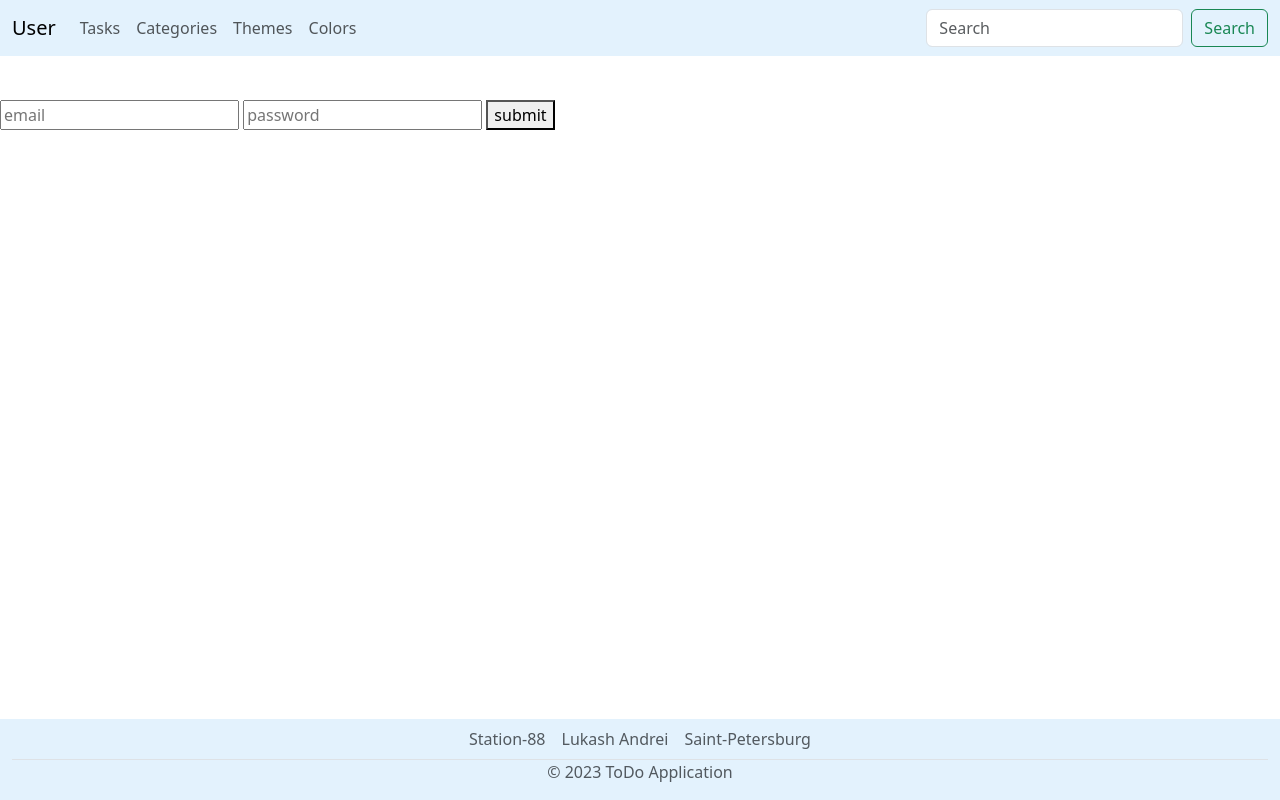
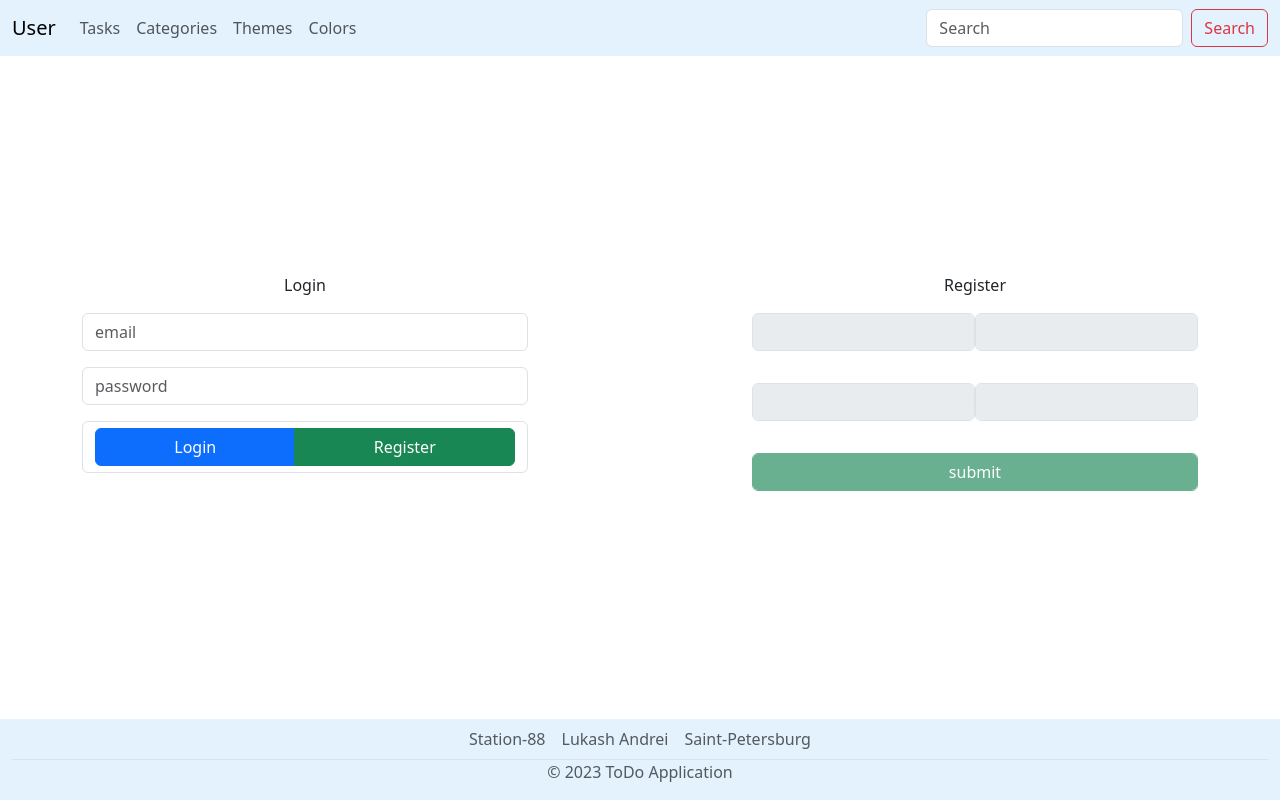
Before and after one commit to lukash-ST88/KanbanBoardToDo, a FastAPI app: page / in a window 1280 px wide. Run offline with FastAPI, Linux system fonts and the light colour scheme; parts of the project's set-up code (start-up, migrations or seed data) failed here and were passed over; some libraries are stand-ins or nearby versions.

Commit message:
form login, edit, register were corrected

```diff
--- a/todo_app/auth/models.py
+++ b/todo_app/auth/models.py
@@ -19,7 +19,7 @@ class User(SQLAlchemyBaseUserTable[int], Base):
 
     categories = relationship('Category', back_populates='user', cascade="all, delete", passive_deletes=True)
     tasks = relationship('Task', back_populates='user', cascade="all, delete", passive_deletes=True, lazy='selectin')
-    color = relationship('Color', back_populates='users')
+    color = relationship('Color', back_populates='users', lazy='selectin')
 
     @property
     def as_dict(self):
--- a/todo_app/main.py
+++ b/todo_app/main.py
@@ -86,7 +86,7 @@ async def authenticated_route(user: User = Depends(current_active_user)):
 
 #TODO: highlight selected item
 #TODO: slugify
-#TODO: celery - corutine to iterable
+#TODO: celery - corutine to iterable (refactor auth -> models -> color -> lazy=selectin)
 #TODO: tests
 
 #TODO: boostrap - forms - form control - Color
--- a/todo_app/templates/category_list.html
+++ b/todo_app/templates/category_list.html
@@ -1,4 +1,5 @@
 {% extends 'base.html' %}
+
 {% block content %}
 
 {% include 'include/category_forms.html' %}
--- a/todo_app/templates/include/navbar.html
+++ b/todo_app/templates/include/navbar.html
@@ -1,4 +1,4 @@
-<nav class="navbar navbar-expand-md fixed-top" style="background-color: #e3f2fd;">
+<nav class="navbar navbar-expand-md fixed-top " style="background-color: #e3f2fd;">
     <div class="container-fluid">
         {% if user %}
         <a class="navbar-brand nav-link" href="#" role="button" data-bs-toggle="dropdown" aria-expanded="false">
@@ -38,7 +38,7 @@
             </ul>
             <form class="d-flex" role="search">
                 <input class="form-control me-2" type="search" placeholder="Search" aria-label="Search">
-                <button class="btn btn-outline-success" type="submit">Search</button>
+                <button class="btn btn-outline-danger" type="submit">Search</button>
             </form>
         </div>
     </div>
--- a/todo_app/templates/login.html
+++ b/todo_app/templates/login.html
@@ -1,10 +1,35 @@
 {% extends 'base.html' %}
 {% block content %}
-<form id="loginForm" action="/auth/redis/login" method="post" style="margin-top: 100px;">
-    <input type="email" name="username" placeholder="email" />
-    <input type="text" name="password" placeholder="password" />
-    <button type="submit">submit</button>
-</form>
+<div class="container">
+    <div class="row">
+        <div class="col text-center">
+            <form id="loginForm" action="/auth/redis/login" method="post" style="margin-top: 50%; margin-right: 100px">
+                <label>Login</label>
+                <input class="form-control my-3" type="email" name="username" placeholder="email"/>
+                <input class="form-control my-3" type="text" name="password" placeholder="password"/>
+                <div class="btn-group form-control" role="group" aria-label="Basic example">
+                    <button class="btn btn-primary" type="submit">Login</button>
+                    <a href="/register" class="btn btn-success">Register</a>
+                </div>
+            </form>
+        </div>
+        <div class="col text-center">
+            <form style="margin-top: 50%; margin-left: 100px">
+                <label>Register</label>
+                <div class="btn-group">
+                    <input class="form-control my-3" type="email" name="username" disabled/>
+                    <input class="form-control my-3" type="text" name="password" disabled/>
+                </div>
+                <div class="btn-group">
+                    <input class="form-control my-3" type="email" name="username" disabled/>
+                    <input class="form-control my-3" type="text" name="password"  disabled/>
+                </div>
+                <button class="btn btn-success form-control my-3" type="submit" disabled>submit</button>
+            </form>
+        </div>
+    </div>
+</div>
+
 <script>
     const loginForm = document.getElementById('loginForm');
     loginForm.addEventListener('submit', submitForm)
@@ -46,6 +71,10 @@
     }
 
 
+
+
+
+
 </script>
 
 {% endblock %}
```
Also changed, not shown: todo_app/templates/edit.html (+14 -6 lines), todo_app/templates/register.html (+31 -7 lines), todo_app/templates/task_list.html (+4 -4 lines).
